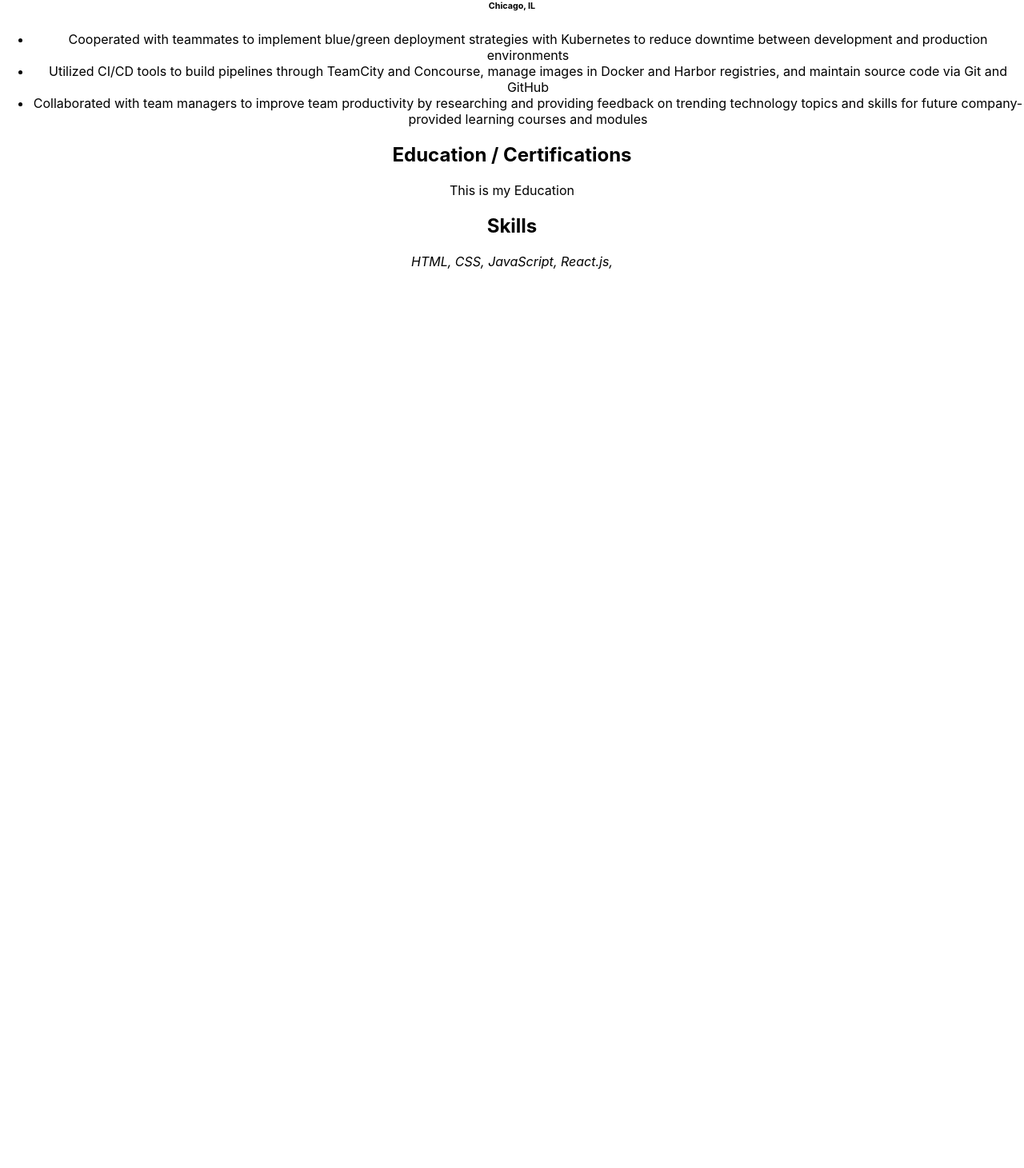
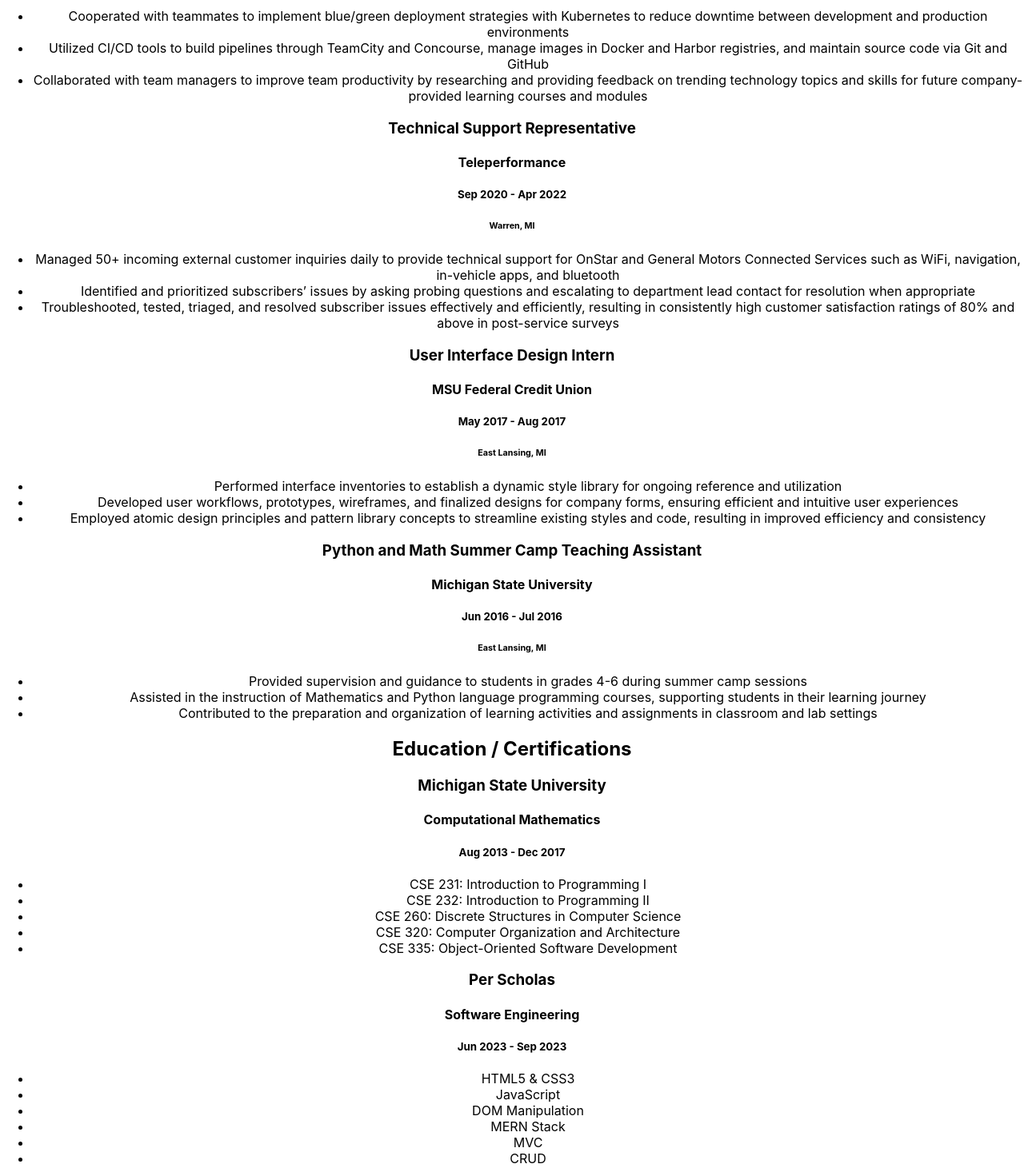
Before and after one commit to cynthiaobia/portfolio, a React (Create React App) app: page /about in a window 1280 px wide. Shown: the part 788-2249 px from the top of the page at 80% size. Before the commit the page ends 1125 px from the top, so only its background shows below. Built offline with nearby package versions, Linux system fonts and the light colour scheme; a web font is replaced by a local one.

Commit message:
added education data and updated Education component

```diff
--- a/src/App.css
+++ b/src/App.css
@@ -12,6 +12,7 @@
   color: white;
   padding: 15px;
   font-size: 2em;
+
 }
 
 .nav a {
--- a/src/components/Nav.js
+++ b/src/components/Nav.js
@@ -8,7 +8,7 @@
     <div className='nav'>
 
       <NavLeft />
-      <NavCenter />
+      {/* <NavCenter /> */}
       <NavRight />
 
     </div>
--- a/src/components/NavLeft.js
+++ b/src/components/NavLeft.js
@@ -3,6 +3,10 @@
 export default function NavLeft(props) {
   return (
     <div className='nav-left'>
+
+      <Link to='/'>
+        <div>H</div>
+      </Link>
 
       <Link to='/about'>
         <div>About</div>
--- a/src/components/about/Education.js
+++ b/src/components/about/Education.js
@@ -1,9 +1,26 @@
+
+import { education } from "../../data";
 
 export default function Education() {
   return (
     <div id='education'>
       <h2>Education / Certifications</h2>
-      <p>This is my Education</p>
+
+      {
+        education.map( item =>
+          <div key={item.id}>
+            <h3>{item.school}</h3>
+            <h4>{item.field}</h4>
+            <h5>{item.date}</h5>
+            <ul>
+              { item.courses.map(
+                (ele, index) => <li key={index}>{ele}</li>
+              )}
+            </ul>
+          </div>
+        )
+      }
+
     </div>
   )
 }
--- a/src/data.js
+++ b/src/data.js
@@ -10,7 +10,7 @@
 // EXPERIENCE
 export const experience = [
   {
-    id: 0,
+    id: 1,
     company: 'Per Scholas',
     role: 'Software Engineering Training Candidate',
     location: 'Chicago, IL',
@@ -33,12 +33,78 @@
 
       'Collaborated with team managers to improve team productivity by researching and providing feedback on trending technology topics and skills for future company-provided learning courses and modules'
     ]
+  },
+
+  {
+    id: 3,
+    company: 'Teleperformance',
+    role: 'Technical Support Representative',
+    location: 'Warren, MI',
+    date: 'Sep 2020 - Apr 2022',
+    description: [
+      'Managed 50+ incoming external customer inquiries daily to provide technical support for OnStar and General Motors Connected Services such as WiFi, navigation, in-vehicle apps, and bluetooth',
+      'Identified and prioritized subscribers’ issues by asking probing questions and escalating to department lead contact for resolution when appropriate ',
+      'Troubleshooted, tested, triaged, and resolved subscriber issues effectively and efficiently, resulting in consistently high customer satisfaction ratings of 80% and above in post-service surveys'
+    ]
+  },
+
+  {
+    id: 4,
+    company: 'MSU Federal Credit Union',
+    role: 'User Interface Design Intern',
+    location: 'East Lansing, MI',
+    date: 'May 2017 - Aug 2017',
+    description: [
+      'Performed interface inventories to establish a dynamic style library for ongoing reference and utilization',
+      'Developed user workflows, prototypes, wireframes, and finalized designs for company forms, ensuring efficient and intuitive user experiences',
+      'Employed atomic design principles and pattern library concepts to streamline existing styles and code, resulting in improved efficiency and consistency'
+    ]
+  },
+
+  {
+    id: 5,
+    company: 'Michigan State University',
+    role: 'Python and Math Summer Camp Teaching Assistant',
+    location: 'East Lansing, MI',
+    date: 'Jun 2016 - Jul 2016',
+    description: [
+      'Provided supervision and guidance to students in grades 4-6 during summer camp sessions',
+      'Assisted in the instruction of Mathematics and Python language programming courses, supporting students in their learning journey',
+      'Contributed to the preparation and organization of learning activities and assignments in classroom and lab settings'
+    ]
+  }
+]
+
+// EDUCATION
+export const education = [
+  {
+    id: 1,
+    school: 'Michigan State University',
+    date: 'Aug 2013 - Dec 2017',
+    field: 'Computational Mathematics',
+    courses: [
+      'CSE 231: Introduction to Programming I',
+      'CSE 232: Introduction to Programming II',
+      'CSE 260: Discrete Structures in Computer Science',
+      'CSE 320: Computer Organization and Architecture',
+      'CSE 335: Object-Oriented Software Development'
+    ]
+  },
+
+  {
+    id: 2,
+    school: 'Per Scholas',
+    date: 'Jun 2023 - Sep 2023',
+    field: 'Software Engineering',
+    courses: [
+      'HTML5 & CSS3', 'JavaScript', 'DOM Manipulation', 'MERN Stack', 'MVC', 'CRUD', 'REST API'
+    ]
   }
 ]
 
 // SKILLS
 export const skills = [
-  'HTML', 'CSS', 'JavaScript', 'React.js'
+  'HTML', 'CSS', 'JavaScript', 'React', 'Mongo DB', 'Express.js', 'Node.js',
 ]
 
 
```
